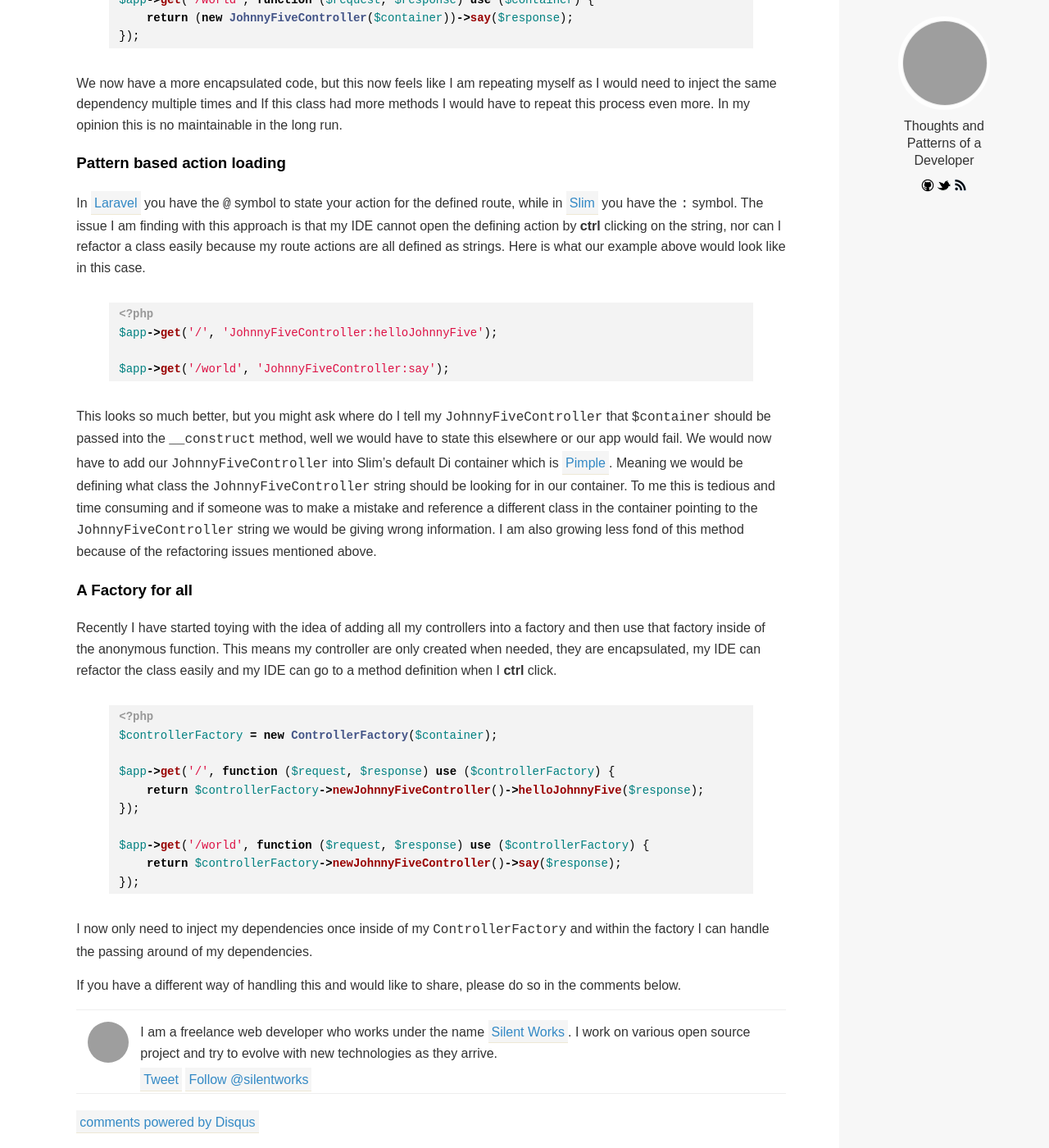
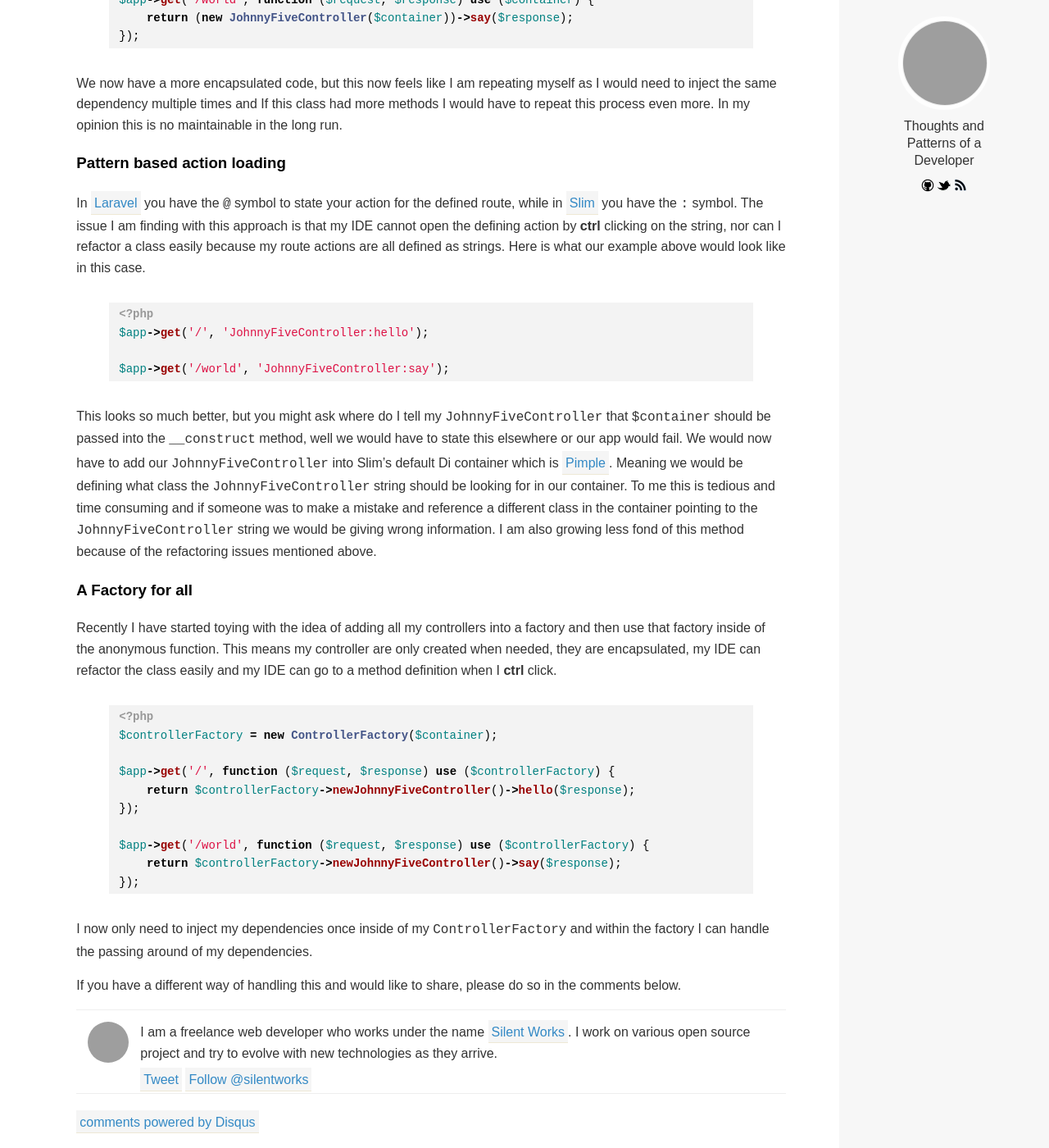
Before and after one commit to silentworks/thoughts, a Jekyll site: the page built from _posts/2015-08-27-lazy-loading-controller-action.md, in a window 1280 px wide and 1400 px high, scrolled down 1036 px. Shown: the whole window at 82% size. Built offline with Jekyll 4.4.1, drawn with Linux system fonts in a browser that asks for light colours; Markdown is read by kramdown in place of the engine named in the settings; comment, search, counter and statistics services are not loaded; grey boxes are pictures that could not be loaded.

Commit message:
Updated 2015-08-27-lazy-loading-controller-action.md

```diff
--- a/_posts/2015-08-27-lazy-loading-controller-action.md
+++ b/_posts/2015-08-27-lazy-loading-controller-action.md
@@ -57,7 +57,7 @@ In [Laravel](http://www.laravel.com) you have the `@` symbol to state your actio
 
 {% highlight php %}
 <?php
-$app->get('/', 'JohnnyFiveController:helloJohnnyFive');
+$app->get('/', 'JohnnyFiveController:hello');
 
 $app->get('/world', 'JohnnyFiveController:say');
 {% endhighlight %}
@@ -73,7 +73,7 @@ Recently I have started toying with the idea of adding all my controllers into a
 $controllerFactory = new ControllerFactory($container);
 
 $app->get('/', function ($request, $response) use ($controllerFactory) {
-    return $controllerFactory->newJohnnyFiveController()->helloJohnnyFive($response);
+    return $controllerFactory->newJohnnyFiveController()->hello($response);
 });
 
 $app->get('/world', function ($request, $response) use ($controllerFactory) {
```
